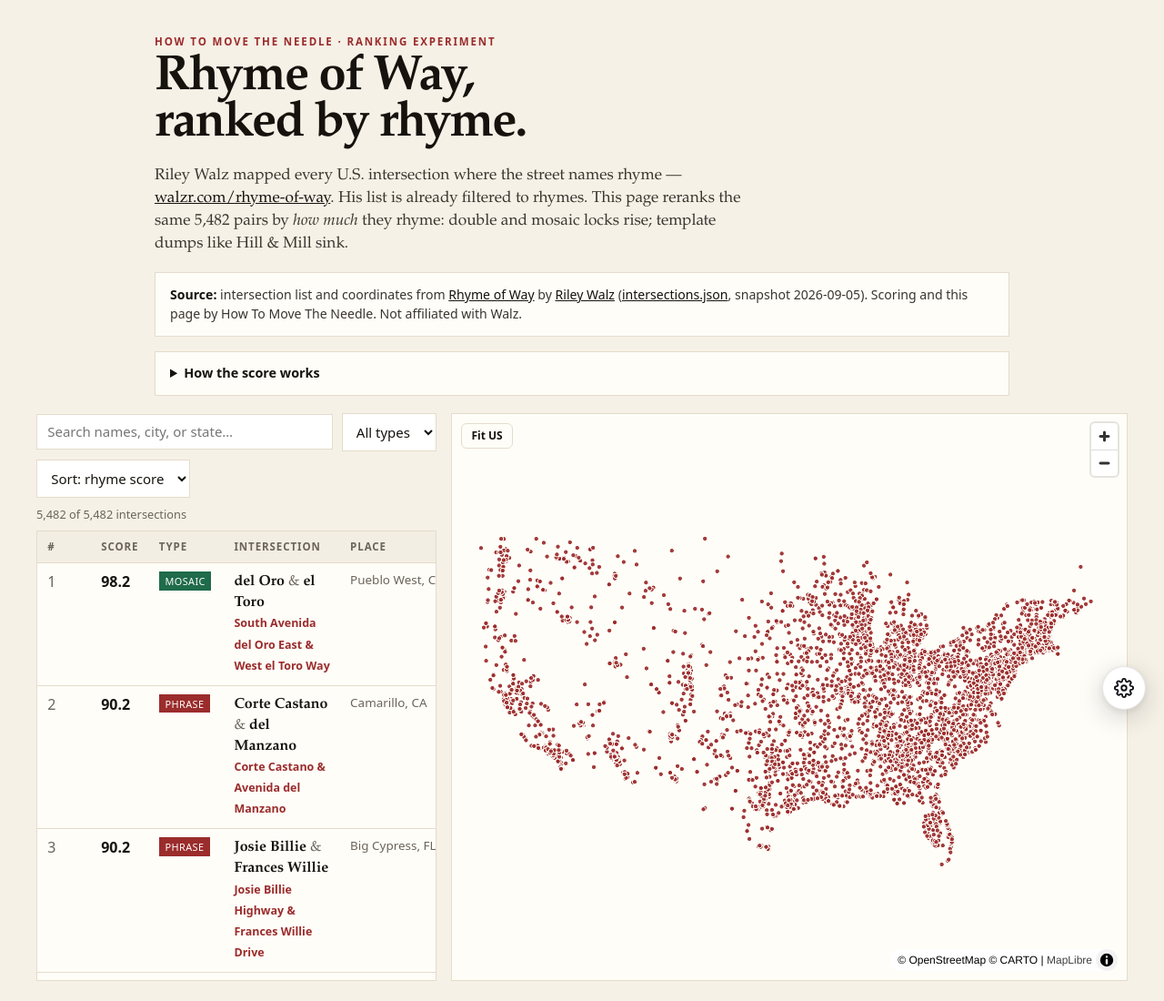
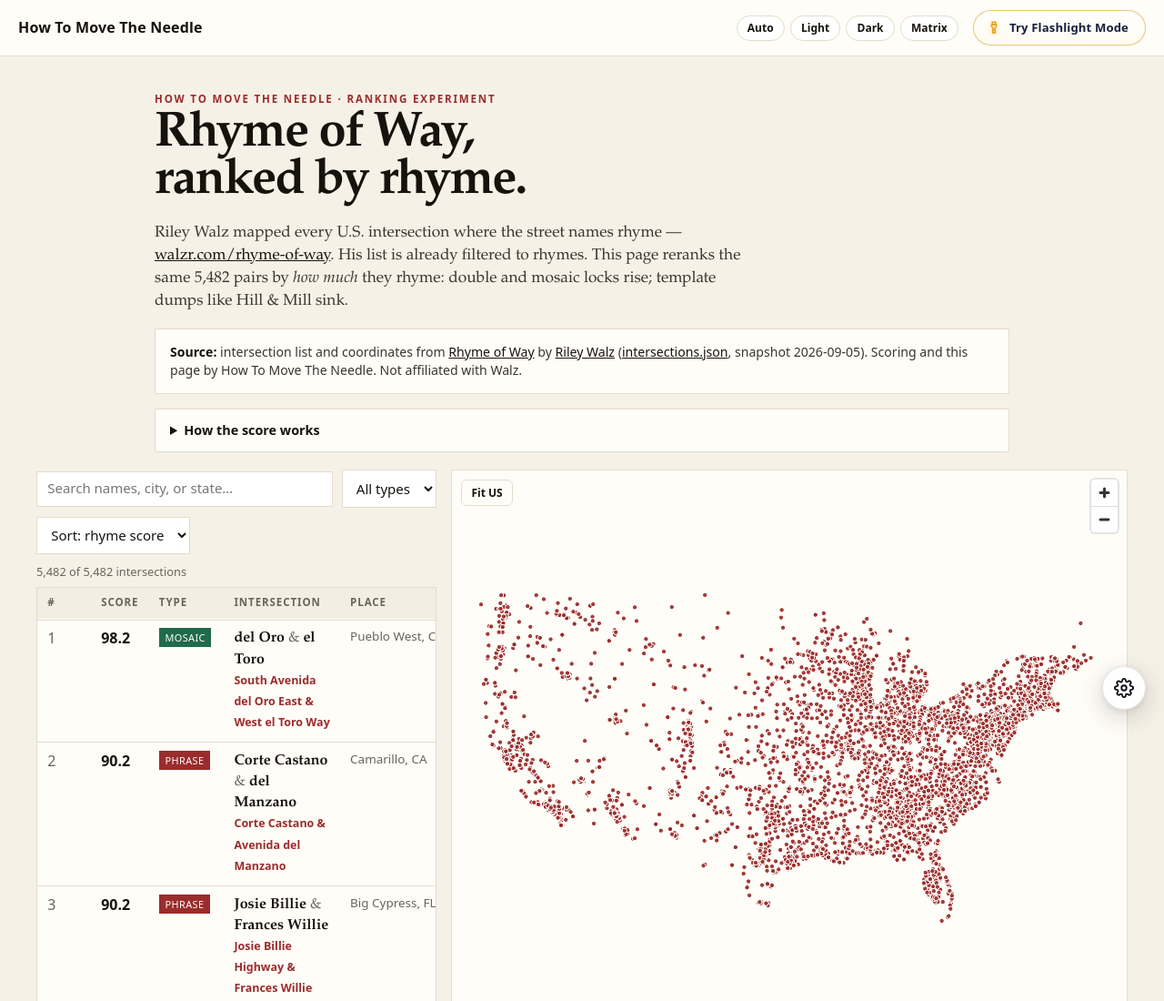
Before and after one commit to drake/rhyme-of-way-rankings-howtomovetheneedle, a plain HTML site: page index.html in a window 1280 px wide. Shown: the top 1100 px of the page at 91% size. Drawn offline with nearby package versions, Linux system fonts and the light colour scheme; no server answers.

Commit message:
Surface Auto, Light, Dark, Matrix, and Flashlight in the top bar.
Same theme.js widget as howtomovetheneedle.com, plus visible mode
buttons and a Try Flashlight Mode control so they are not hidden
behind the gear.

```diff
--- a/index.html
+++ b/index.html
@@ -114,6 +114,24 @@
   a.map { font-family: ui-sans-serif, system-ui, sans-serif; font-size: 0.78rem; color: var(--accent); text-decoration: none; }
   a.map:hover { text-decoration: underline; }
 
+  .site-nav {
+    display: flex; flex-wrap: wrap; align-items: center; gap: .6rem 1rem;
+    padding: .7rem 1.25rem; border-bottom: 1px solid var(--line);
+    background: var(--card); font-family: ui-sans-serif, system-ui, sans-serif;
+  }
+  .site-nav .brand { color: var(--ink); text-decoration: none; font-weight: 800; letter-spacing: .01em; margin-right: auto; }
+  .theme-picks { display: flex; flex-wrap: wrap; gap: 6px; }
+  .theme-picks button {
+    font: 600 12px/1 ui-sans-serif, system-ui, sans-serif;
+    padding: .45rem .7rem; border: 1px solid var(--line); background: var(--input);
+    color: var(--ink); border-radius: 999px; cursor: pointer;
+  }
+  .theme-picks button:hover { border-color: var(--accent); }
+  .site-nav .nav-cta { margin-left: 0; }
+  @media (max-width: 720px) {
+    .site-nav .brand { flex: 1 1 100%; }
+  }
+
   .stage {
     max-width: 1240px; margin: 0 auto 2rem; padding: 0 1.25rem;
     display: grid; grid-template-columns: minmax(300px, 440px) 1fr; gap: 1rem;
@@ -166,6 +184,16 @@
 </style>
 </head>
 <body>
+<nav class="site-nav" aria-label="Site and display">
+  <a class="brand" href="https://howtomovetheneedle.com/">How To Move The Needle</a>
+  <div class="theme-picks" role="group" aria-label="Theme">
+    <button type="button" data-theme-pick="auto">Auto</button>
+    <button type="button" data-theme-pick="light">Light</button>
+    <button type="button" data-theme-pick="dark">Dark</button>
+    <button type="button" data-theme-pick="matrix">Matrix</button>
+  </div>
+  <a href="#" class="nav-cta" data-flashlight-trigger>Try Flashlight Mode</a>
+</nav>
 <header>
   <div class="kicker">How To Move The Needle · ranking experiment</div>
   <h1>Rhyme of Way,<br>ranked by rhyme.</h1>
@@ -312,6 +340,17 @@ render();
 </script>
 <script defer src="https://cdn.jsdelivr.net/npm/maplibre-gl@5.2.0/dist/maplibre-gl.min.js"></script>
 <script defer src="assets/map.js"></script>
-<script src="assets/theme.js" defer></script>
+<script src="assets/theme.js?v=2" defer></script>
+<script>
+document.addEventListener('DOMContentLoaded', function () {
+  document.querySelectorAll('[data-theme-pick]').forEach(function (b) {
+    b.addEventListener('click', function () {
+      var mode = b.getAttribute('data-theme-pick');
+      var btn = document.querySelector('.tt-mode-btn[data-mode="' + mode + '"]');
+      if (btn) btn.click();
+    });
+  });
+});
+</script>
 </body>
 </html>
```
